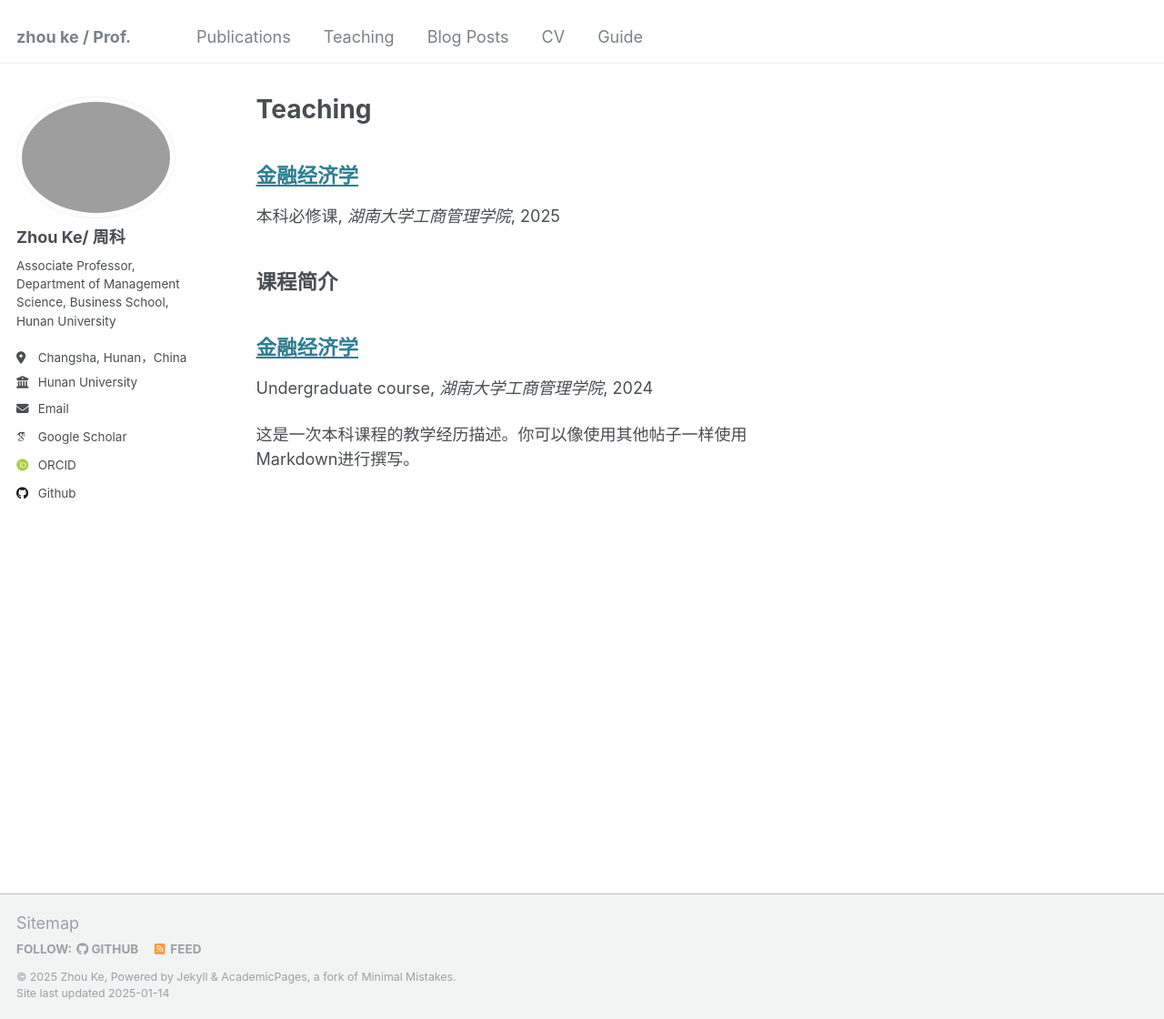
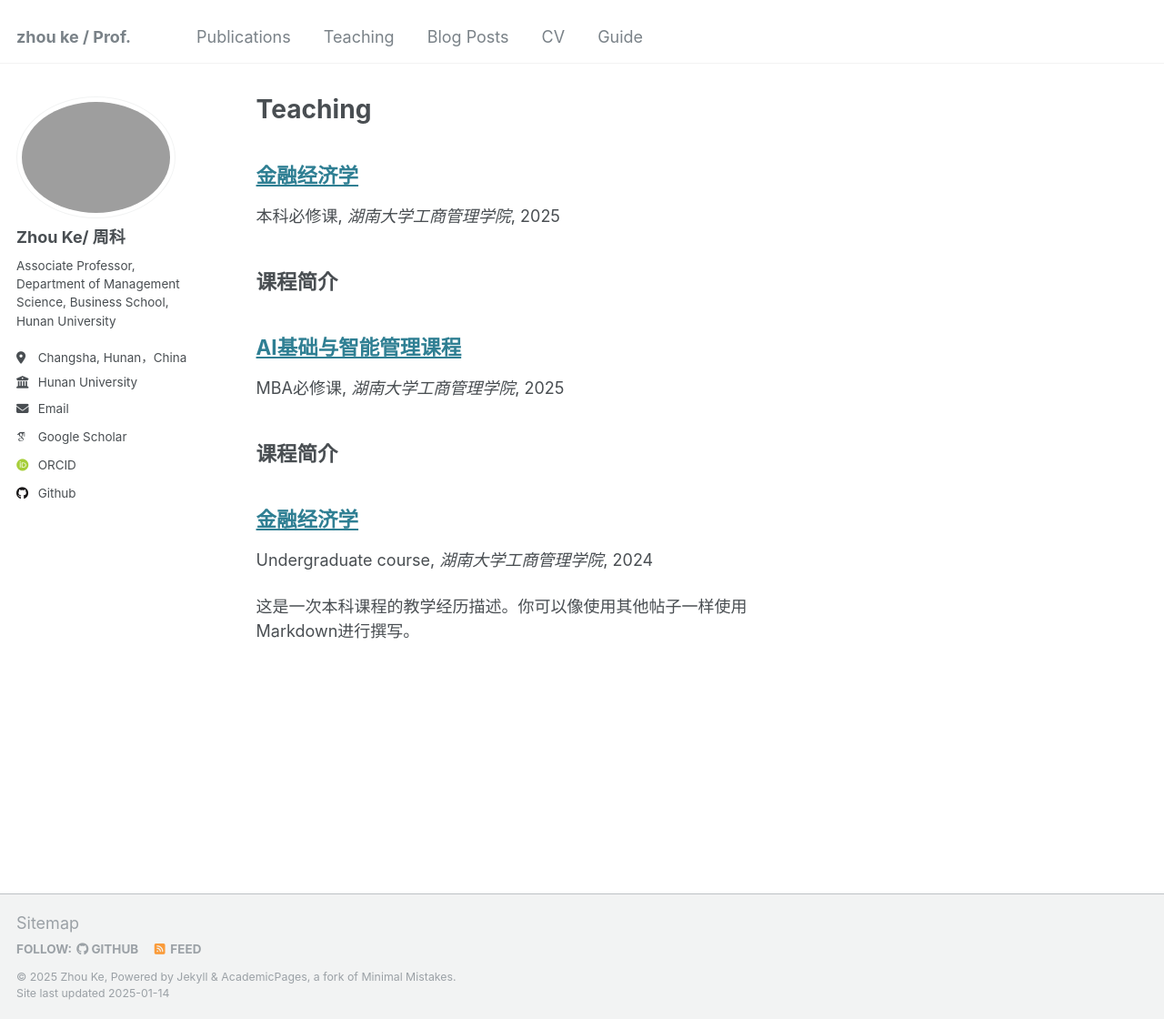
Before and after one commit to hustzhke/hustzhke.github.io, a Jekyll site: the page built from _pages/teaching.html, in a window 1280 px wide and 1120 px high. Shown: the whole window at 91% size. Built offline with Jekyll 4.4.1, drawn with Linux system fonts in a browser that asks for light colours; some web fonts are replaced; a file with an impossible date is left out; some of the changed lines change nothing that is shown.

Commit message:
添加人工智能课程

```diff
--- a/_teaching/2015-spring-teaching-2.md
+++ b/_teaching/2015-spring-teaching-2.md
@@ -1,6 +1,6 @@
 ---
-title: "金融经济学"
-type: "本科必修课"
+title: "AI基础与智能管理课程"
+type: "MBA必修课"
 permalink: /teaching/financial-economics
 venue: "湖南大学工商管理学院"
 date: 2025-01-01
@@ -16,25 +16,35 @@ class_code: "财金2201-02"
 
 ## 课程简介
 
-**金融经济学**是一门面向本科生的核心课程，旨在培养学生对金融市场运行机制、投资决策理论及风险管理方法的深入理解和应用能力。
+**AI基础与智能管理**是一门面向MBA学生的课程，该课程为1学分，共2天课。此课程旨在让MBA学生掌握人工智能的基础知识体系、智能管理的基本理念与方法，从而提升学生在商业管理场景中运用AI技术进行智能决策、管理创新的能力。
 
 ## 教学目标
 
-- 系统掌握金融经济学的核心理论和分析工具
-- 深入理解金融市场的结构、功能及运行机制
-- 提高学生在复杂金融环境中进行决策与风险管理的能力
+- 深入理解AI的核心概念、主要算法及其在商业管理领域的应用场景。
+- 掌握智能管理的思想、模式与技术手段，能够将AI与企业管理流程相结合。
+- 提高MBA学生运用AI技术解决实际管理问题、进行战略规划与决策的能力。
 
 ## 授课安排
 
-- **第一阶段 (周二  三四节, 1-16周)**：
-- **第二阶段 (周五 五六节, 1-8周)**：
+- **第一天（上午9:00 - 12:00）**：
+    - 由周科老师授课，主要介绍AI的基础知识，包括AI的发展历程、基本定义以及其主要技术在管理领域的初步应用框架。
+    - 讲解数据挖掘与分析在智能管理中的重要性，并介绍一些基本的数据处理工具和方法。
+- **第一天（下午14:00 - 17:00）**：
+    - 米先华进行授课，深入讲解机器学习算法在智能管理决策中的运用。例如，如何通过决策树算法进行市场细分和客户流失预测等。
+    - 开展课堂互动讨论，分析实际企业管理案例中的数据情况，并尝试运用所学算法进行初步的解决方案构建。
+- **第二天（上午9:00 - 12:00）**：
+    - 田博士老师开始授课，重点阐述深度学习技术在智能管理中的应用，如利用神经网络进行供应链需求预测。
+    - 探讨如何构建智能管理系统的架构，包括数据层、算法层和应用层的设计要点。
+- **第二天（下午14:00 - 16:00）**：
+    - 全体老师共同参与案例研讨课，选取典型的企业智能管理成功与失败案例进行深入剖析。
+    - 组织学生对案例中的AI应用策略、管理决策思路进行小组讨论和汇报展示，最后由老师进行总结点评。
 
 ## 上课信息
 
-- **授课教师**：周科
-- **教学时长**：48学时
-- **上课地点**：中105
-- **上课人数**：59人（财金2201-02）
-- **重修人数**：无
+- **授课教师**：周科、田博士、米先华
+- **教学时长**：16学时（2天，每天8学时）
+- **上课地点**：工管院302教室
+- **上课人数**：40人（MBA各班级抽选）
+- **重修人数**：尚未统计（课程刚结束或未到重修报名阶段）
 
 ---
--- /dev/null
+++ b/_teaching/2025-spring-teaching-2.md
@@ -0,0 +1,40 @@
+---
+title: "金融经济学"
+type: "本科必修课"
+permalink: /teaching/financial-economics
+venue: "湖南大学工商管理学院"
+date: 2025-01-01
+instructor: "周科"
+teaching_hours: 48
+schedule:
+  - "周二  三四节, 1-16周 中105"
+  - "周五 五六节, 1-8周 中105"
+class_size: 59
+class_code: "财金2201-02"
+
+---
+
+## 课程简介
+
+**金融经济学**是一门面向本科生的核心课程，旨在培养学生对金融市场运行机制、投资决策理论及风险管理方法的深入理解和应用能力。
+
+## 教学目标
+
+- 系统掌握金融经济学的核心理论和分析工具
+- 深入理解金融市场的结构、功能及运行机制
+- 提高学生在复杂金融环境中进行决策与风险管理的能力
+
+## 授课安排
+
+- **第一阶段 (周二  三四节, 1-16周)**：
+- **第二阶段 (周五 五六节, 1-8周)**：
+
+## 上课信息
+
+- **授课教师**：周科
+- **教学时长**：48学时
+- **上课地点**：中105
+- **上课人数**：59人（财金2201-02）
+- **重修人数**：无
+
+---
```
